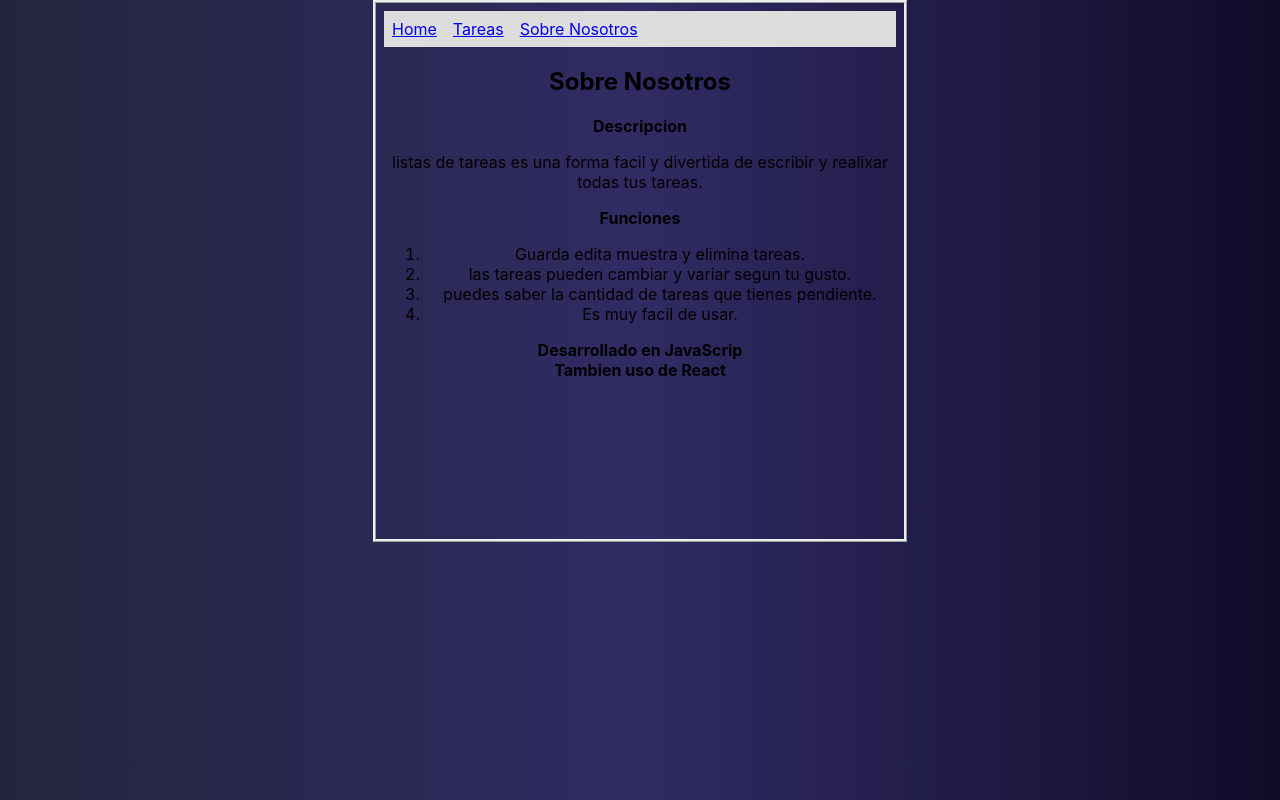
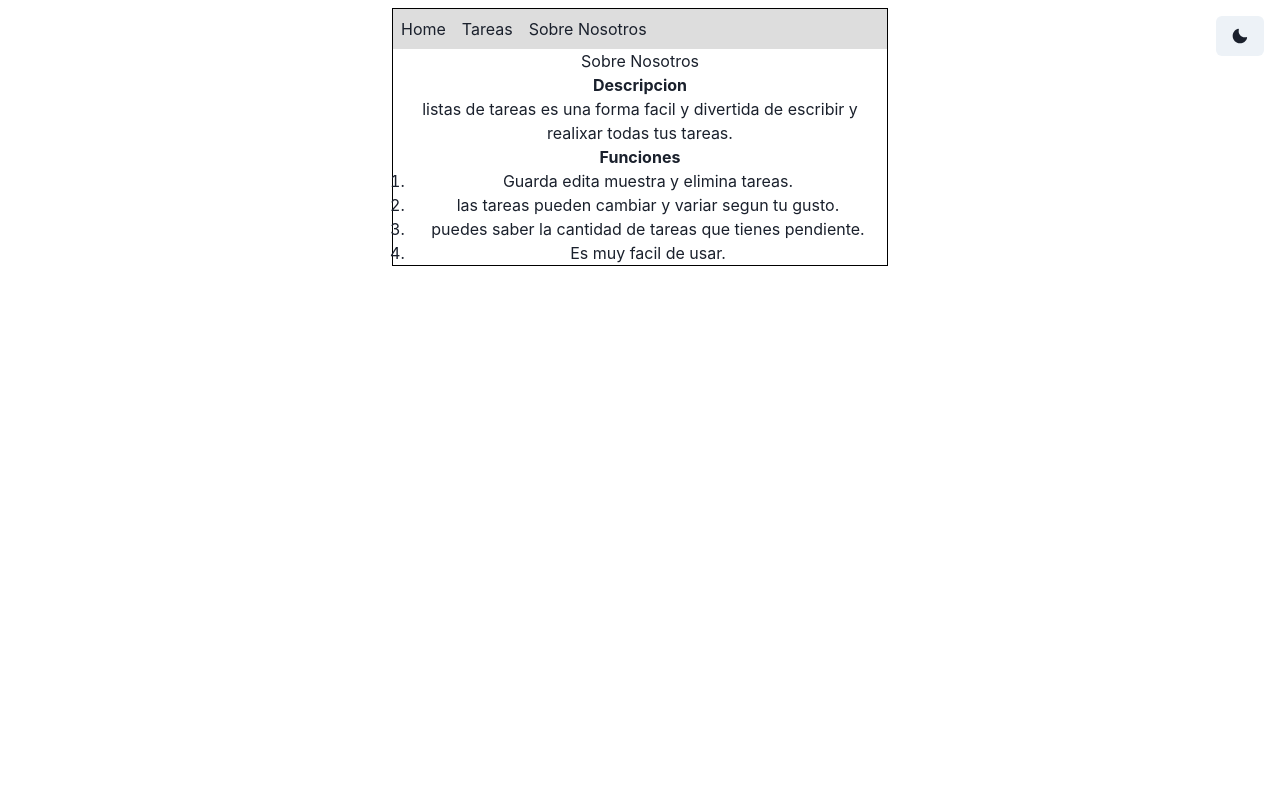
Before and after one commit to GuillermoMorris15/Task-list, a React (Create React App) app: page /Snosotros in a window 1280 px wide. Built offline with nearby package versions, Linux system fonts and the light colour scheme.

Commit message:
nuevos arreglos

```diff
--- a/package.json
+++ b/package.json
@@ -3,6 +3,8 @@
   "version": "0.1.0",
   "private": true,
   "dependencies": {
+    "@chakra-ui/icons": "^2.0.15",
+    "@chakra-ui/react": "^2.4.6",
     "@testing-library/jest-dom": "^5.16.5",
     "@testing-library/react": "^13.4.0",
     "@testing-library/user-event": "^13.5.0",
--- a/src/App.js
+++ b/src/App.js
@@ -1,11 +1,20 @@
 import './App.css';
 import Enrutador from './Enrutador';
+import { ChakraProvider,Box } from '@chakra-ui/react'
+import ToggleColorMode from './componentes/toggleColorMode';
+
 
 function App() {
   return (
+    <ChakraProvider>
     <div className="App">
-      <Enrutador/>
+    <Box border='1px' w="100%" borderColor='#000'>
+    <Enrutador/>
+    <ToggleColorMode />
+    </Box>
     </div>
+    </ChakraProvider>
+
   );
 }
 
--- a/src/componentes/ListaTareas/listaTareas.js
+++ b/src/componentes/ListaTareas/listaTareas.js
@@ -1,34 +1,65 @@
 import './listaTareas.css';
 import Tarea from '../Tarea/Tarea';
-import { useState } from 'react';
-import { AiFillCaretDown } from "react-icons/ai";
-import useList from '../Hooks/useList';
-import useMostrar from '../Hooks/useMostrar';
+import { useState, useEffect } from 'react';
+
 
 
 function ListaTareas () {
+   let Data = [];
+   let ultimo = 0;
 
-    const { ultimo , Data } = useMostrar();
-    const [mostardess, setMostarDes] = useState(false);
+    function Mostrar () {
+
+        for ( const  i in localStorage) {
+            if (!isNaN(i)) {
+                ultimo = Number(i)
+                Data.push(localStorage.getItem(i))
+            }
+        }
+        /*  localStorage.map((x)=>{
+            Data.push(x)
+            Data.push(localStorage.getItem(i))
+
+        }) */
+        /* for (let i = 0; i < localStorage.length ; i++) {
+            Data.push(localStorage.getItem());
+        }  */
+        console.log(Data)
+
+    }
+
+
+        Mostrar();
+
 
     const [texto, setTexto] = useState("");
-    const [dess, setDess] = useState("");
-
-    const{ guardar }= useList(texto, ultimo ,dess);
+    const [contador, setContador ] = useState(Data.length);
 
     const handelImputChange = ({target})=>{
         setTexto(target.value)
     }
 
-    const passinputChange = ({target})=>{
-        setDess(target.value)
+    useEffect(()=>{
+        console.log(contador)
+    },[contador])
+
+
+    function guardar (e) {
+        if (texto !== "") {
+            localStorage.setItem(contador,texto)
+            alert("Nueva Tarea agregada");
+            setTexto("")
+            setContador(ultimo + 1);
+            Mostrar()
+
+        }else{
+            alert("Añada una descripcion")
+        }
     }
 
     function BuscarId(x) {
-        let obj;
         for (const key in localStorage ) {
-            obj = JSON.parse(localStorage.getItem(key));
-            if(obj.tarea === x){
+            if(localStorage.getItem(key) === x){
                 return key
 
             }
@@ -41,12 +72,7 @@ function ListaTareas () {
             <center>
             <form onSubmit={guardar}>
               <input className='inputTarea' value={texto} type='text' onChange={handelImputChange} placeholder="Add your new todo"/>
-              <button  className='buttonTarea' type='submit'> + </button>
-              <br/>
-              {mostardess? <input className='inputTarea' value={dess} type='text' onChange={passinputChange} placeholder="Add your descrition"/>: <></>}
-
-              <AiFillCaretDown onClick={()=>setMostarDes(!mostardess)}/>
-              <br/>
+              <button className='buttonTarea' type='submit'> + </button>
             </form>
             <br/>
             <div id="tareas" className='tareas'>
@@ -54,13 +80,15 @@ function ListaTareas () {
                     Data.map( (x , index )  =>
                     (
                        x ?(
-                       <Tarea key={index} item={BuscarId(x.tarea)} tarea={x.tarea} dess={x.descripcion} />
+                       <Tarea key={index} item={BuscarId(x)} tarea={x} />
                        ):( <></> )
+
                     )
                   )
                 ):(
                     <p>No hay tareas</p>
                 )
+
                 }
             </div>
             </center>
--- a/src/componentes/SobreNosotros.jsx
+++ b/src/componentes/SobreNosotros.jsx
@@ -1,23 +1,31 @@
+import { OrderedList } from "@chakra-ui/react"
 import Menu from "./menu/Menu"
+// import {
+//     ListItem,
+//     OrderedList
+//   } from '@chakra-ui/react'
+
 function SobreNosotros () {
+
     return(
         <div>
-            <Menu/>
+           <Menu/>
             <h2>Sobre Nosotros</h2>
             <strong>Descripcion</strong>
             <p>listas de tareas es una forma facil y divertida de escribir y realixar todas tus tareas.</p>
             <strong>Funciones</strong>
+            <OrderedList>
             <ol>
                 <li>Guarda edita muestra y elimina tareas.</li>
                 <li>las tareas pueden cambiar y variar segun tu gusto.</li>
                 <li>puedes saber la cantidad de tareas que tienes pendiente.</li>
                 <li>Es muy facil de usar.</li>
             </ol>
-            <strong>Desarrollado en JavaScrip</strong> <br/>
-            <strong> Tambien uso de React</strong>
+            </OrderedList>
 
 
         </div>
+
     )
 }
 
--- /dev/null
+++ b/src/componentes/toggleColorMode.jsx
@@ -0,0 +1,19 @@
+import { MoonIcon, SunIcon } from "@chakra-ui/icons";
+import { useColorMode } from "@chakra-ui/react";
+import { Button } from "@chakra-ui/react";
+
+const ToggleColorMode = () => {
+    const { colorMode, toggleColorMode} = useColorMode ();
+    return (
+    <Button onClick={() => toggleColorMode ()}
+    pos="absolute"
+    top="0"
+    right="0"
+    m="1rem"
+    >
+     {colorMode === "dark" ? <SunIcon /> :<MoonIcon />}
+    </Button>
+    );
+};
+
+export default ToggleColorMode;
--- /dev/null
+++ b/src/theme.js
@@ -0,0 +1,21 @@
+import { extendTheme } from "@chakra-ui/react";
+const theme = {
+    config: {
+    initialColorMode: "dark",
+    useSystemColorMode: true,
+},
+    styles: {
+    body: {
+        margin: 0,
+        "font-family":
+            "-apple-system, BlinkMacSystemFont, 'Segoe UI', 'Roboto', 'Oxygen','Ubuntu', 'Cantarell', 'Fira Sans', 'Droid Sans', 'Helvetica Neue',sans-serif",
+        "-webkit-font-smoothing": "antialiased",
+        "-moz-osx-font-smoothing": "grayscale",
+    },
+        code: {
+        "font-family":
+        "source-code-pro, Menlo, Monaco, Consolas, 'Courier New',monospace",
+    },
+    },
+}
+export default extendTheme(theme);
```
Also changed, not shown: src/componentes/main.jsx (added, +21 -0 lines), 1 other file (tests, documents, lock files or other folders).
